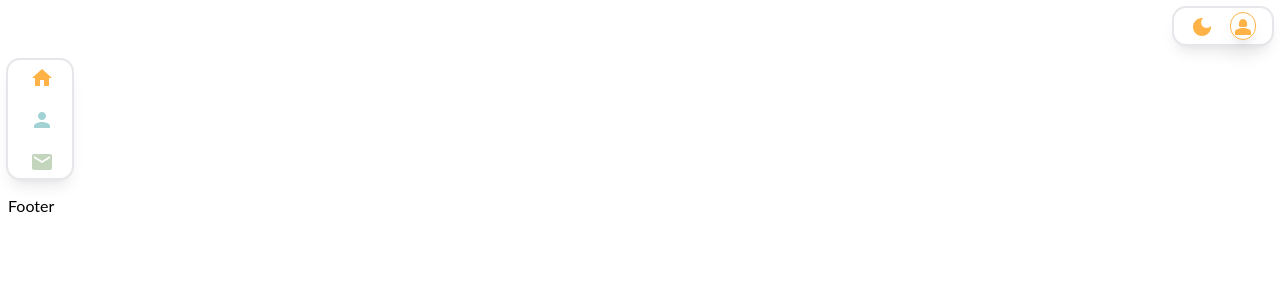
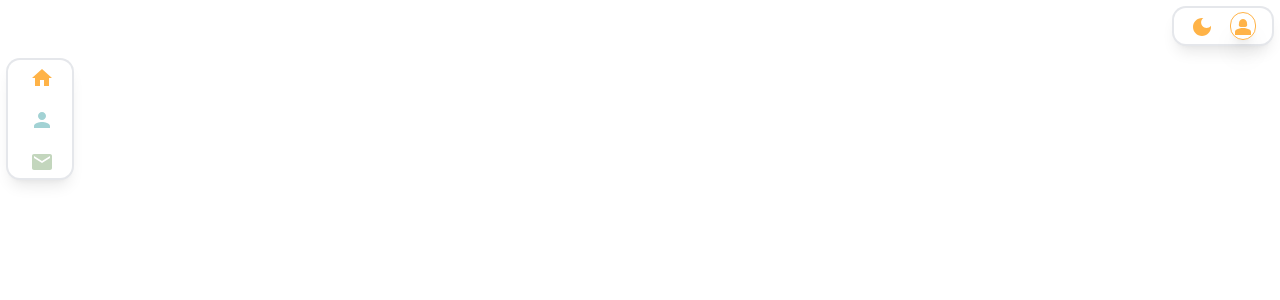
Before and after one commit to M00ose/crudApp-playground, a Next.js app in the folder client/: page / in a window 1280 px wide. Shown: the top 300 px of the page. Built offline with nearby package versions, Linux system fonts and the light colour scheme.

Commit message:
Removed Footer component

```diff
--- a/client/src/components/Footer.tsx
+++ /dev/null
@@ -1,7 +0,0 @@
-import React from "react";
-
-const Footer = () => {
-  return <div>Footer</div>;
-};
-
-export default Footer;
--- a/client/src/components/index.js
+++ b/client/src/components/index.js
@@ -1,5 +1,4 @@
-import Footer from "./Footer";
 import Navbar from "./Navbar";
 import Sidebar from "./Sidebar";
 
-export { Footer, Navbar, Sidebar };
+export { Navbar, Sidebar };
--- a/client/src/pages/index.tsx
+++ b/client/src/pages/index.tsx
@@ -1,5 +1,5 @@
 import Head from "next/head";
-import { Footer, Navbar, Sidebar } from "../components";
+import { Navbar, Sidebar } from "../components";
 
 const index = () => {
   return (
@@ -14,7 +14,6 @@ const index = () => {
       <main className="p-2 font-sans">
         <Navbar />
         <Sidebar />
-        <Footer />
       </main>
     </>
   );
```
